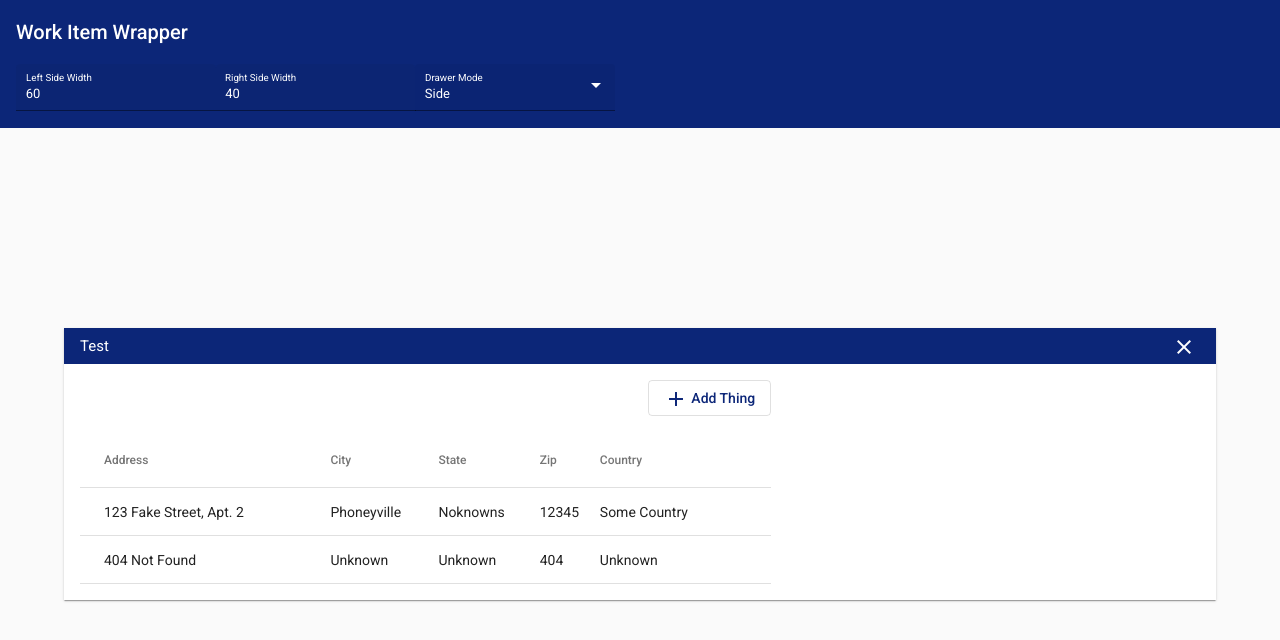
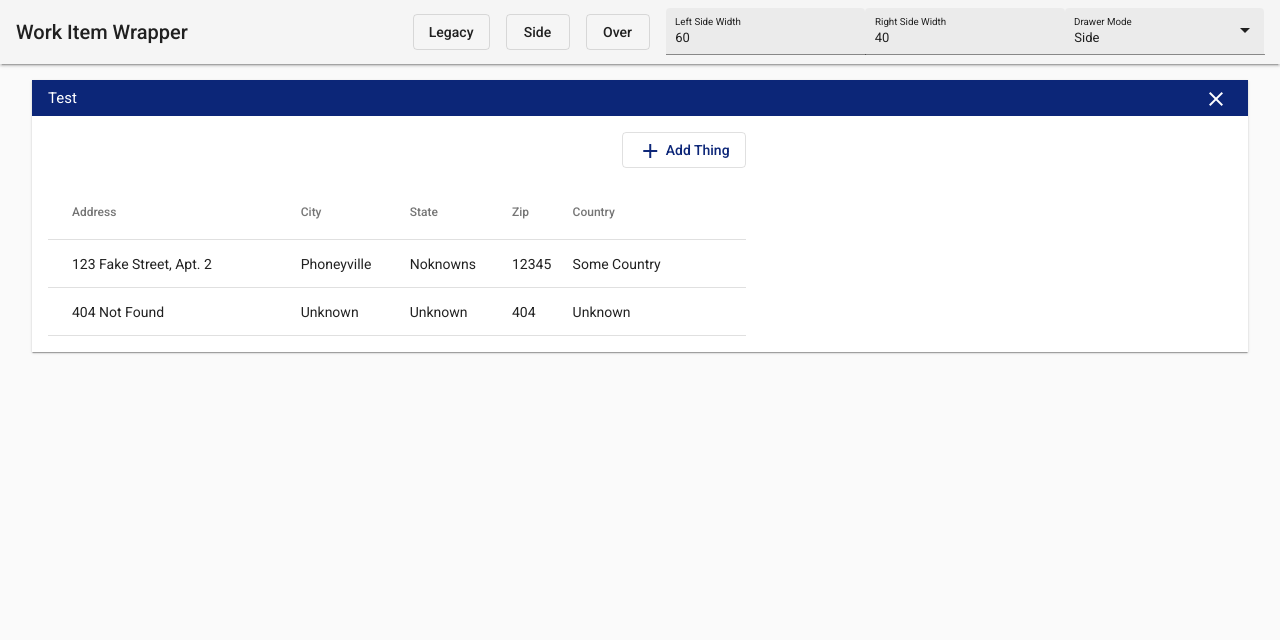
Before and after one commit to Matthew-The-Developer/dynamic-wrapper, an Angular app: page / in a window 1280 px wide. Shown: the top 640 px of the page. Built offline with nearby package versions, Linux system fonts and the light colour scheme.

Commit message:
- finished demo

```diff
--- a/src/app/app.component.html
+++ b/src/app/app.component.html
@@ -1,25 +1,34 @@
 <mat-sidenav-container fullscreen>
   <mat-sidenav-content>
-    <mat-toolbar color="primary" class="header">
-      <mat-toolbar-row>
+    <mat-toolbar class="mat-elevation-z2 header">
       <span>Work Item Wrapper</span>
 
       <span spacer></span>
-      </mat-toolbar-row>
 
-      <mat-toolbar-row>
+      <button (click)="legacy()" mat-stroked-button>Legacy</button>
+
+      <span spacer="1rem"></span>
+
+      <button (click)="side()" mat-stroked-button>Side</button>
+
+      <span spacer="1rem"></span>
+
+      <button (click)="over()" mat-stroked-button>Over</button>
+
+      <span spacer="1rem"></span>
+
       <div class="options">
-          <mat-form-field appearance="fill">
+        <mat-form-field appearance="fill" style="margin-bottom: -1.25em">
           <mat-label>Left Side Width</mat-label>
           <input [(ngModel)]="leftWidth" matInput placeholder="Placeholder">
         </mat-form-field>
 
-          <mat-form-field appearance="fill">
+        <mat-form-field appearance="fill" style="margin-bottom: -1.25em">
           <mat-label>Right Side Width</mat-label>
           <input [(ngModel)]="rightWidth" matInput placeholder="Placeholder">
         </mat-form-field>
 
-          <mat-form-field appearance="fill">
+        <mat-form-field appearance="fill" style="margin-bottom: -1.25em">
           <mat-label>Drawer Mode</mat-label>
           <mat-select [(ngModel)]="mode">
             <mat-option *ngFor="let mode of modes" [value]="mode">
@@ -28,7 +37,6 @@
           </mat-select>
         </mat-form-field>
       </div>
-      </mat-toolbar-row>
     </mat-toolbar>
 
     <app-wrapper
--- a/src/app/app.component.scss
+++ b/src/app/app.component.scss
@@ -3,20 +3,21 @@ mat-sidenav-content {
   flex-direction: column;
 
   .header {
+    z-index: 2;
     position: sticky;
     top: 0;
 
     .options {
-      display: inherit;
-      flex-direction: row;
-      justify-items: center;
+      font-size: small;
 
-      font-size: small;
+      .hide-hint .mat-form-field-wrapper {
+        margin-bottom: -1.25em;
+      }
     }
   }
 
   app-wrapper {
-    width: 90%;
-    margin: auto;
+    width: 95%;
+    margin: 1rem auto;
   }
 }
--- a/src/app/app.component.ts
+++ b/src/app/app.component.ts
@@ -21,4 +21,22 @@ export class AppComponent {
   cancel(): void {
     this.isOpen = false;
   }
+
+  legacy(): void {
+    this.leftWidth = 60;
+    this.rightWidth = 40;
+    this.mode = 'over';
+  }
+
+  side(): void {
+    this.leftWidth = 100;
+    this.rightWidth = 40;
+    this.mode = 'side';
+  }
+
+  over(): void {
+    this.leftWidth = 100;
+    this.rightWidth = 40;
+    this.mode = 'over';
+  }
 }
--- a/src/app/material.module.ts
+++ b/src/app/material.module.ts
@@ -2,10 +2,12 @@ import { NgModule } from '@angular/core';
 
 import { MatButtonModule } from '@angular/material/button';
 import { MatCardModule } from '@angular/material/card';
+import { MatChipsModule } from '@angular/material/chips';
 import { MatExpansionModule } from '@angular/material/expansion';
 import { MatFormFieldModule } from '@angular/material/form-field';
 import { MatIconModule } from '@angular/material/icon';
 import { MatInputModule } from '@angular/material/input';
+import { MatListModule } from '@angular/material/list';
 import { MatSelectModule } from '@angular/material/select';
 import { MatSidenavModule } from '@angular/material/sidenav';
 import { MatTableModule } from '@angular/material/table';
@@ -15,10 +17,12 @@ import { MatToolbarModule } from '@angular/material/toolbar';
   imports: [
     MatButtonModule,
     MatCardModule,
+    MatChipsModule,
     MatExpansionModule,
     MatFormFieldModule,
     MatIconModule,
     MatInputModule,
+    MatListModule,
     MatSelectModule,
     MatSidenavModule,
     MatTableModule,
@@ -27,10 +31,12 @@ import { MatToolbarModule } from '@angular/material/toolbar';
   exports: [
     MatButtonModule,
     MatCardModule,
+    MatChipsModule,
     MatExpansionModule,
     MatFormFieldModule,
     MatIconModule,
     MatInputModule,
+    MatListModule,
     MatSelectModule,
     MatSidenavModule,
     MatTableModule,
--- a/src/app/right/right.component.html
+++ b/src/app/right/right.component.html
@@ -43,7 +43,8 @@
   </div>
 </form>
 
-<mat-expansion-panel>
+<mat-accordion class="accordion">
+  <mat-expansion-panel class="mat-elevation-z0 outlined">
     <mat-expansion-panel-header>
       <mat-panel-title>
         This is the expansion title
@@ -55,7 +56,23 @@
     <p>This is the primary content of the panel.</p>
   </mat-expansion-panel>
 
-<div class="row">
+  <mat-expansion-panel class="mat-elevation-z0 outlined">
+    <mat-expansion-panel-header>
+      <mat-panel-title>
+        {{ tasks.length }} Tasks
+      </mat-panel-title>
+    </mat-expansion-panel-header>
+    <mat-list>
+      <mat-list-item *ngFor="let task of tasks">
+        <mat-icon mat-list-icon>{{ task.icon }}</mat-icon>
+        <div mat-line>{{task.name}}</div>
+        <div mat-line>{{task.due | date}}</div>
+      </mat-list-item>
+    </mat-list>
+  </mat-expansion-panel>
+</mat-accordion>
+
+<div class="row actions">
   <span class="spacer"></span>
 
   <button (click)="onCancel()" mat-stroked-button>
--- a/src/app/right/right.component.scss
+++ b/src/app/right/right.component.scss
@@ -2,6 +2,10 @@ form {
   width: 100%;
 }
 
-mat-expansion-panel {
-  margin-bottom: 1rem;
+.actions {
+  margin-top: 1rem;
 }
+
+.outlined {
+  border: 1px solid lightgrey;
+}
--- a/src/app/right/right.component.ts
+++ b/src/app/right/right.component.ts
@@ -1,4 +1,10 @@
 import { Component, EventEmitter, OnInit, Output } from '@angular/core';
+
+export interface Task {
+  name: string;
+  due: Date;
+  icon: string;
+}
 
 @Component({
   selector: 'app-right',
@@ -7,6 +13,24 @@ import { Component, EventEmitter, OnInit, Output } from '@angular/core';
 })
 export class RightComponent implements OnInit {
   @Output() cancel: EventEmitter<any> = new EventEmitter<any>();
+
+  tasks: Task[] = [
+    {
+      name: 'Feed the Gremlin',
+      due: new Date('1/1/16'),
+      icon: 'dinner_dining'
+    },
+    {
+      name: 'Make coffee',
+      due: new Date('1/1/16'),
+      icon: 'coffee_maker'
+    },
+    {
+      name: 'Login into work',
+      due: new Date('1/1/16'),
+      icon: 'devices'
+    }
+  ];
 
   constructor() { }
 
--- a/src/app/wrapper/wrapper.component.html
+++ b/src/app/wrapper/wrapper.component.html
@@ -9,20 +9,27 @@
     </button>
   </mat-toolbar>
 
-  <mat-card-content [style.height]="height">
-    <div
-      [style.flex]="left"
-      class="left"
+  <mat-card-content>
+    <mat-drawer-container
+      [style.height]="height"
+      hasBackdrop="false"
     >
-      <ng-content select="[left]"></ng-content>
-    </div>
+      <div
+        [style.width]="left"
+        class="left"
+      >
+        <ng-content select="[left]"></ng-content>
+      </div>
 
-    <div
-      *ngIf="isOpen"
-      [style.flex]="right"
-      class="right"
-    >
-      <ng-content #right select="[right]"></ng-content>
-    </div>
+      <mat-drawer
+        [style.width]="right"
+        [opened]="isOpen"
+        [mode]="mode"
+        position="end"
+      >
+        <ng-content select="[right]"></ng-content>
+      </mat-drawer>
+    </mat-drawer-container>
   </mat-card-content>
+
 </mat-card>
--- a/src/app/wrapper/wrapper.component.scss
+++ b/src/app/wrapper/wrapper.component.scss
@@ -11,25 +11,23 @@ mat-card {
     }
   }
 
-  mat-card-content {
-    position: relative;
-    overflow: hidden;
-    display: flex;
-    flex-direction: row;
+  mat-drawer-container {
+    background: inherit;
 
     .left {
       height: auto;
       padding: 1rem;
     }
 
+    mat-drawer {
+      padding: 1rem;
+      box-shadow: none;
+      border-left: 1px solid lightgray;
+    }
+
     .right {
       height: auto;
       padding: 1rem;
-      border-left: 1px solid lightgray;
-    }
-
-    .over {
-      background: white;
     }
   }
 }
--- a/src/app/wrapper/wrapper.component.ts
+++ b/src/app/wrapper/wrapper.component.ts
@@ -23,11 +23,11 @@ export class WrapperComponent implements OnInit, AfterViewChecked {
 
 
   get left(): string {
-    return `0 1 ${this.leftWidth}%`;
+    return `calc(${this.leftWidth}% - 2rem)`;
   }
 
   get right(): string {
-    return `0 0 ${this.rightWidth}%`;
+    return `${this.rightWidth}%`;
   }
 
   get rightChildren () {
@@ -45,7 +45,6 @@ export class WrapperComponent implements OnInit, AfterViewChecked {
   ngAfterViewChecked(): void {
     const observable = of(this.rightChildren);
     observable.subscribe(right => {
-      console.log(right[0].offsetHeight);
       this.height = this.isOpen ? `calc(${right[0].offsetHeight}px + 2rem)` : 'auto';
       this.cdref.detectChanges();
     });
--- a/src/styles.scss
+++ b/src/styles.scss
@@ -104,7 +104,7 @@ $dynamic-wrapper-theme: mat.define-light-theme((
 
 /* You can add global styles to this file, and also import other style files */
 
-html, body { height: 100%; }
+html, body { height: 100%; overflow: auto; }
 body { margin: 0; font-family: Roboto, "Helvetica Neue", sans-serif; background: ghostwhite; }
 
 .row {
```
Lines whose indentation alone changed are shown as unchanged.
